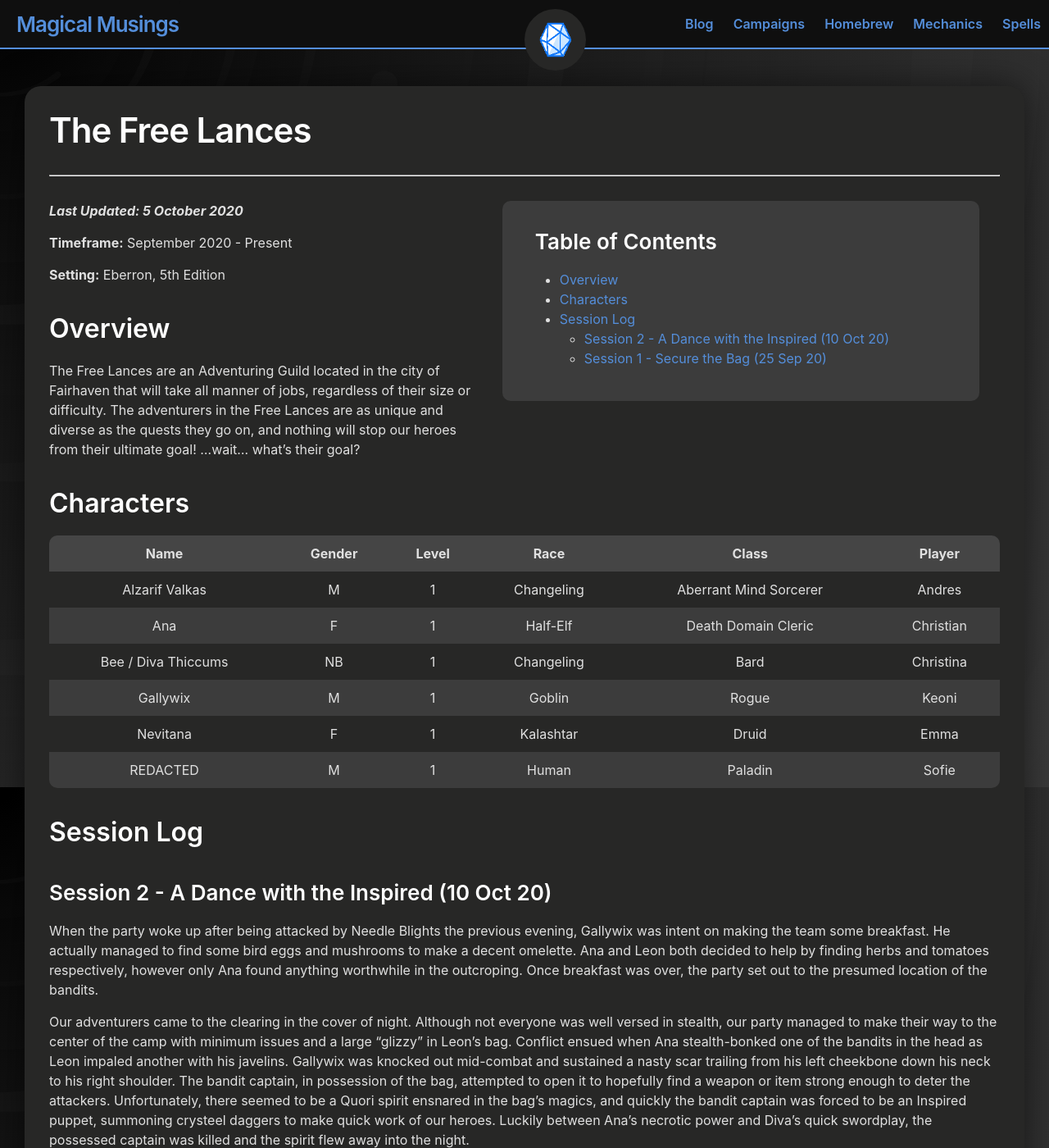
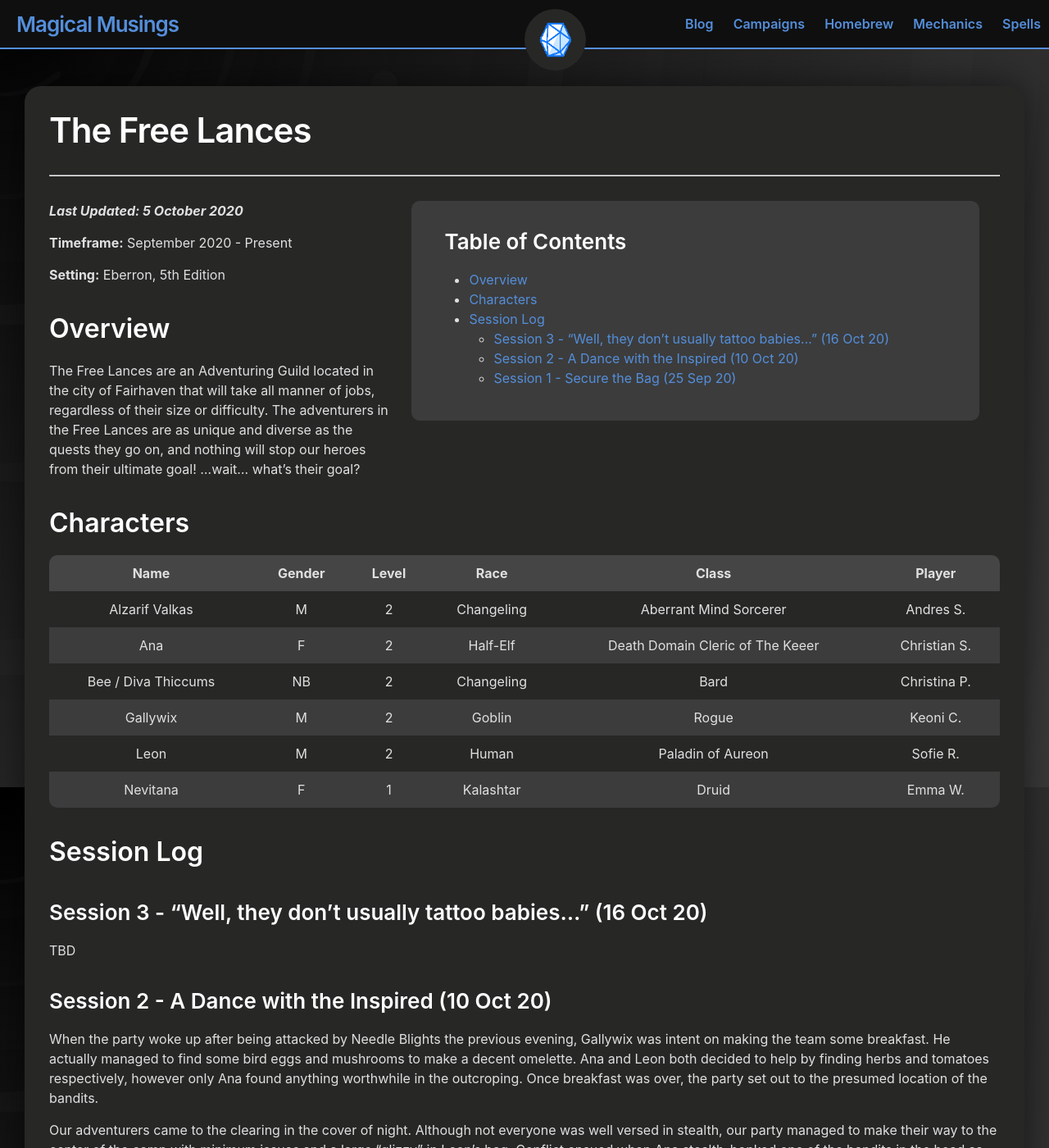
Before and after one commit to andersthemagi/magicalmusings.github.io, a Jekyll site: the page built from _posts/campaigns/2020-10-05-campaign-free-lances.md, in a window 1280 px wide and 1400 px high. Shown: the whole window at 82% size. Built offline with Jekyll 4.4.1, drawn with Linux system fonts in a browser that asks for light colours.

Commit message:
Update 2020-10-05-campaign-free-lances.md

```diff
--- a/_posts/campaigns/2020-10-05-campaign-free-lances.md
+++ b/_posts/campaigns/2020-10-05-campaign-free-lances.md
@@ -34,14 +34,18 @@ The Free Lances are an Adventuring Guild located in the city of Fairhaven that w
 
 |Name|Gender|Level|Race|Class|Player|
 |:--:|:---:|:--:|:---:|:----:|:----:|
-|Alzarif Valkas|M|1|Changeling|Aberrant Mind Sorcerer|Andres|
-|Ana|F|1|Half-Elf|Death Domain Cleric|Christian|
-|Bee / Diva Thiccums|NB|1|Changeling|Bard|Christina|
-|Gallywix|M|1|Goblin|Rogue|Keoni|
-|Nevitana|F|1|Kalashtar|Druid|Emma|
-|REDACTED|M|1|Human|Paladin|Sofie|
+|Alzarif Valkas|M|2|Changeling|Aberrant Mind Sorcerer|Andres S.|
+|Ana|F|2|Half-Elf|Death Domain Cleric of The Keeer|Christian S.|
+|Bee / Diva Thiccums|NB|2|Changeling|Bard|Christina P.|
+|Gallywix|M|2|Goblin|Rogue|Keoni C.|
+|Leon|M|2|Human|Paladin of Aureon|Sofie R.|
+|Nevitana|F|1|Kalashtar|Druid|Emma W.|
 
 ## Session Log
+
+### Session 3 - "Well, they don't usually tattoo babies..." (16 Oct 20)
+
+TBD
 
 ### Session 2 - A Dance with the Inspired (10 Oct 20)
 
```
